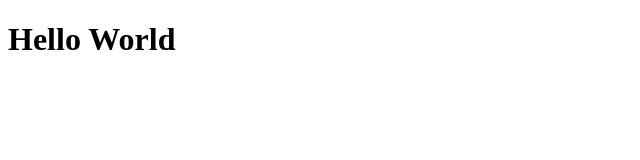
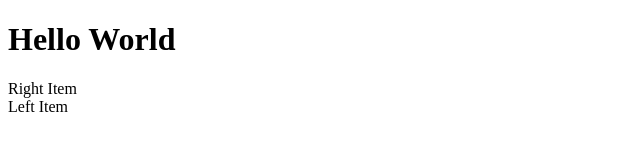
Before and after one commit to AmaanSayyed/FIRSTPROJECT, a plain HTML site: page index.html in a window 1280 px wide. Shown: the whole page, without its empty margins (0-640 px from the left). Drawn offline with Linux system fonts and the light colour scheme.

Commit message:
Updated index.html , added right and left div

```diff
--- a/index.html
+++ b/index.html
@@ -9,7 +9,10 @@
     <h1>Hello World</h1>
 
     <!-- Add div here with two items left and right and commit  -->
-
+    <div class="container">
+        <div class="right">Right Item</div>
+        <div class="left">Left Item</div>
+    </div>
 
 
 
```
